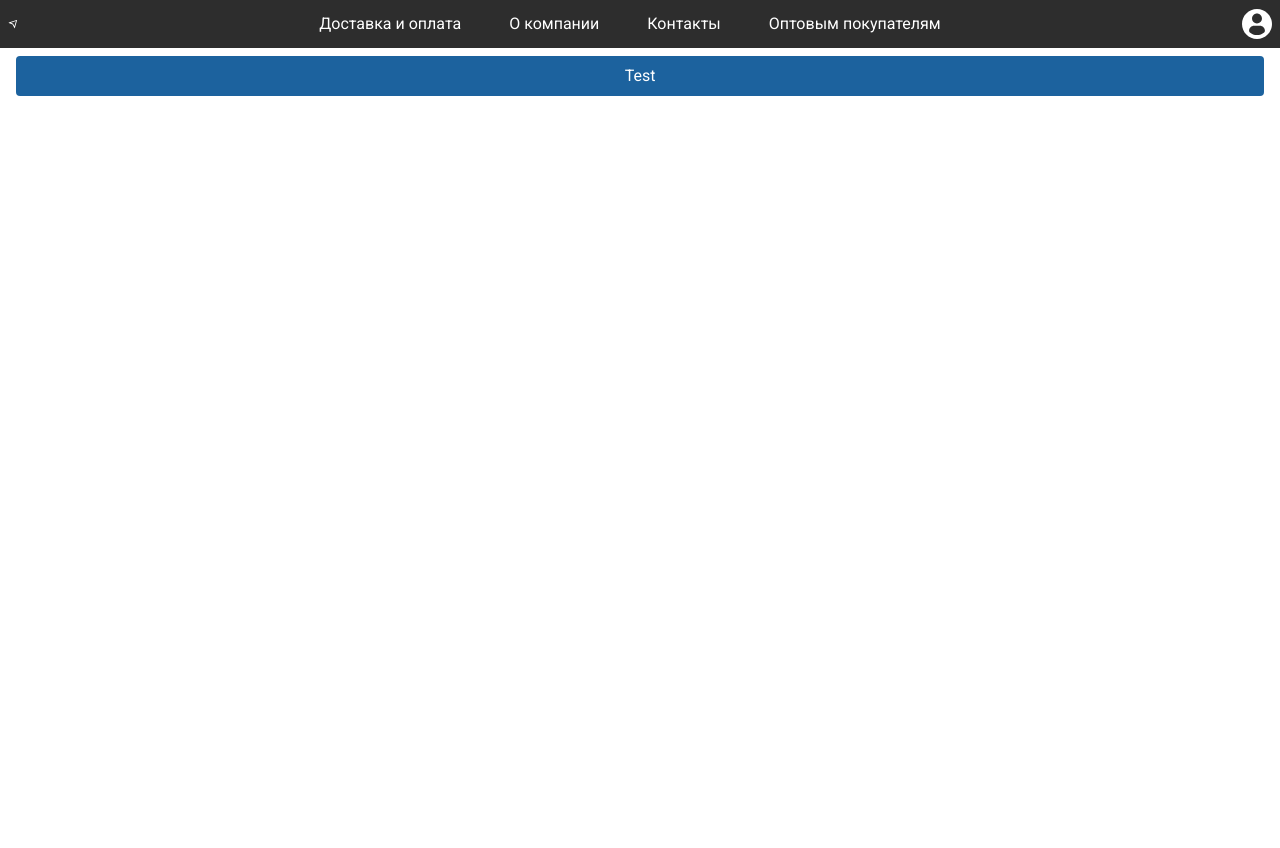
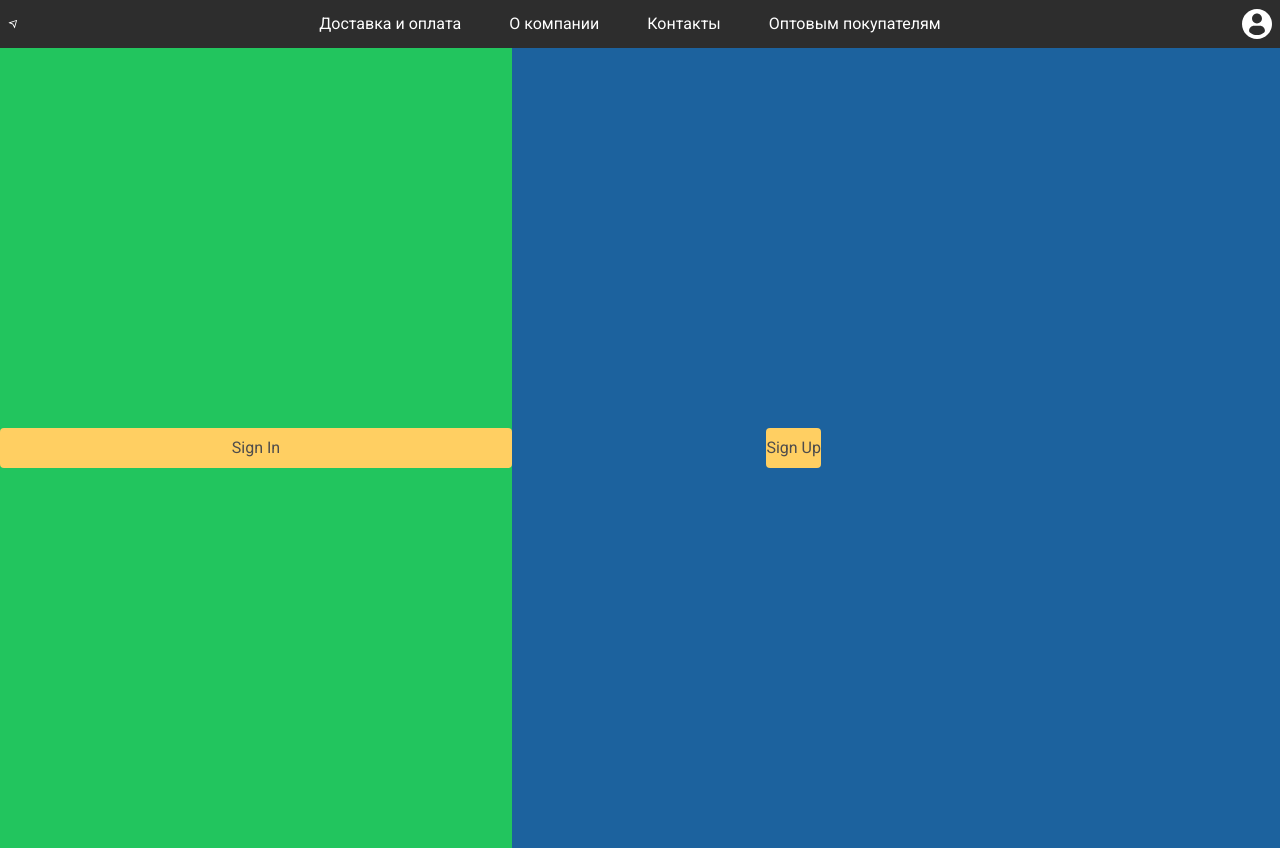
Before and after one commit to Vadim4ick/shopBoiler, a Next.js app: page / in a window 1280 px wide. Before the commit the page ends 800 px from the top, so only its background shows below. Built offline with nearby package versions, Linux system fonts and the light colour scheme.

Commit message:
adding testing

```diff
--- a/package.json
+++ b/package.json
@@ -13,6 +13,7 @@
     "test": "jest"
   },
   "dependencies": {
+    "framer-motion": "^11.0.3",
     "next": "14.1.0",
     "react": "^18",
     "react-dom": "^18",
--- a/src/app/styles/global.css
+++ b/src/app/styles/global.css
@@ -17,6 +17,10 @@ a {
   .btn-disabled {
     @apply disabled:pointer-events-none disabled:bg-gray disabled:text-darkGray;
   }
+
+  .title-1 {
+    @apply text-6xl font-medium;
+  }
 }
 
 @layer utilities {
--- a/src/pages/AuthPage/ui/AuthPage.tsx
+++ b/src/pages/AuthPage/ui/AuthPage.tsx
@@ -1,11 +1,41 @@
+"use client";
+
+import clsx from "clsx";
+import { motion } from "framer-motion";
+import { useState } from "react";
+
 import { Button } from "@/shared/ui/Button/Button";
 
 const PageAuth = () => {
-  console.log("!");
+  const [signIn, setSignIn] = useState(false);
 
   return (
-    <div className="bg-blue-500 flex justify-center rounded px-4 py-2 text-base text-white">
-      <Button>Test</Button>
+    <div className="relative h-screen w-full overflow-hidden bg-blue p-6">
+      <motion.div
+        animate={{ left: signIn ? "60%" : "0%" }}
+        initial={false}
+        transition={{ duration: 0.5 }}
+        className={clsx(
+          "absolute top-0 z-50 flex h-full w-[40%] items-center justify-center bg-green-500",
+        )}
+      >
+        <Button bg="yellow" onClick={() => setSignIn(!signIn)}>
+          Sign In
+        </Button>
+      </motion.div>
+
+      <motion.div
+        animate={{ left: signIn ? "15%" : "58%" }}
+        initial={false}
+        transition={{ duration: 0.5 }}
+        className={clsx(
+          "absolute top-0 flex h-full items-center justify-center p-6",
+        )}
+      >
+        <Button bg="yellow" onClick={() => setSignIn(!signIn)}>
+          Sign Up
+        </Button>
+      </motion.div>
     </div>
   );
 };
--- /dev/null
+++ b/src/shared/ui/Typography/Typography.tsx
@@ -0,0 +1,25 @@
+import type { ReactNode } from "react";
+
+export type TypographyVariant =
+  | "title-1"
+  | "title-2"
+  | "title-3"
+  | "sub-title"
+  | "link";
+
+export type TypographyTag = "h1" | "h2" | "h3" | "span" | "div" | "p";
+
+interface TypographyProps {
+  tag?: TypographyTag;
+  className?: string;
+  variant: TypographyVariant;
+  children: ReactNode;
+}
+
+const Typography = (props: TypographyProps) => {
+  const { tag: Tag = "div", children, className = "", variant } = props;
+
+  return <Tag className={`${className} ${variant}`}>{children}</Tag>;
+};
+
+export { Typography };
```
Also changed, not shown: 1 other file (tests, documents, lock files or other folders).
